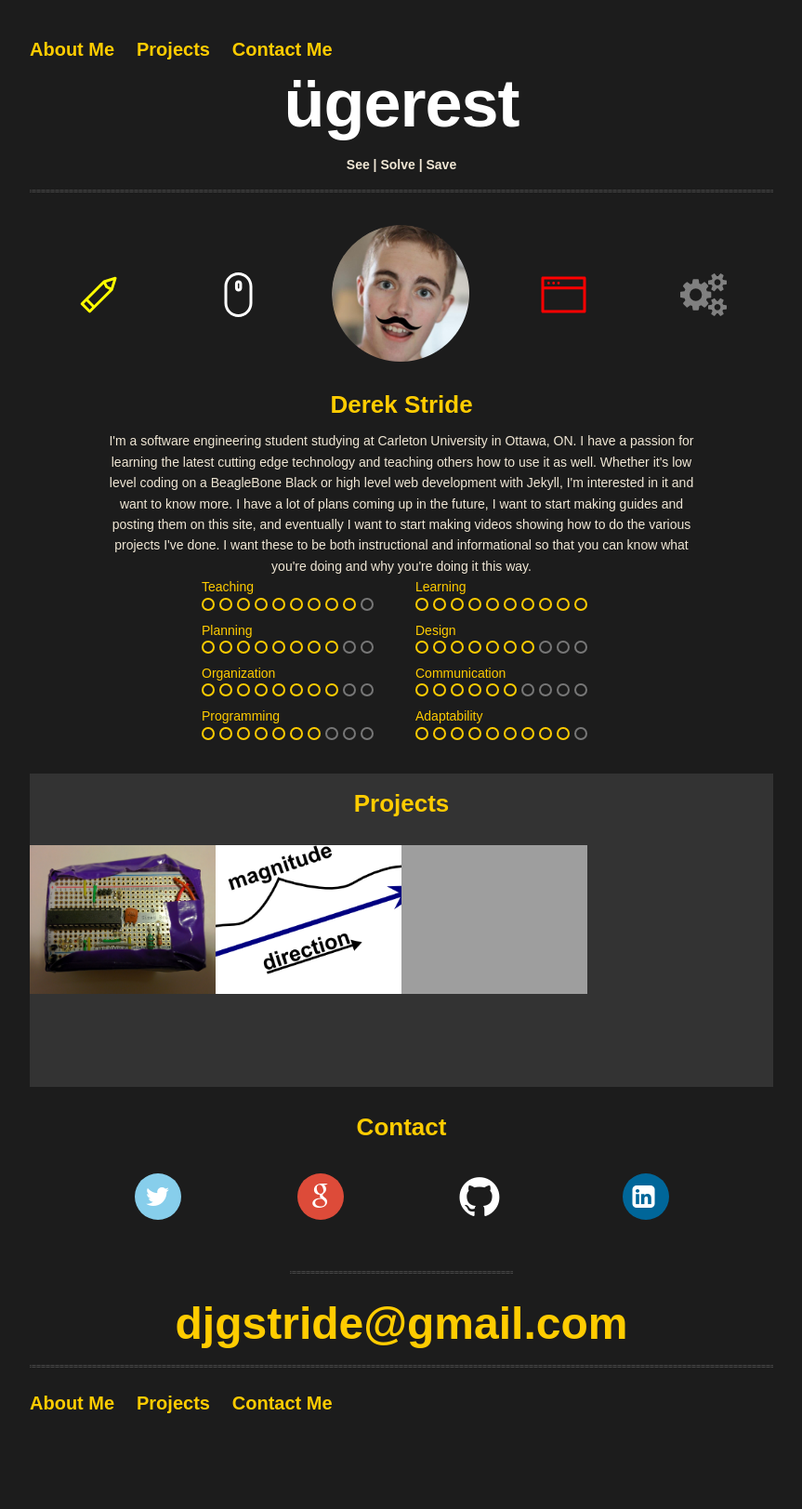
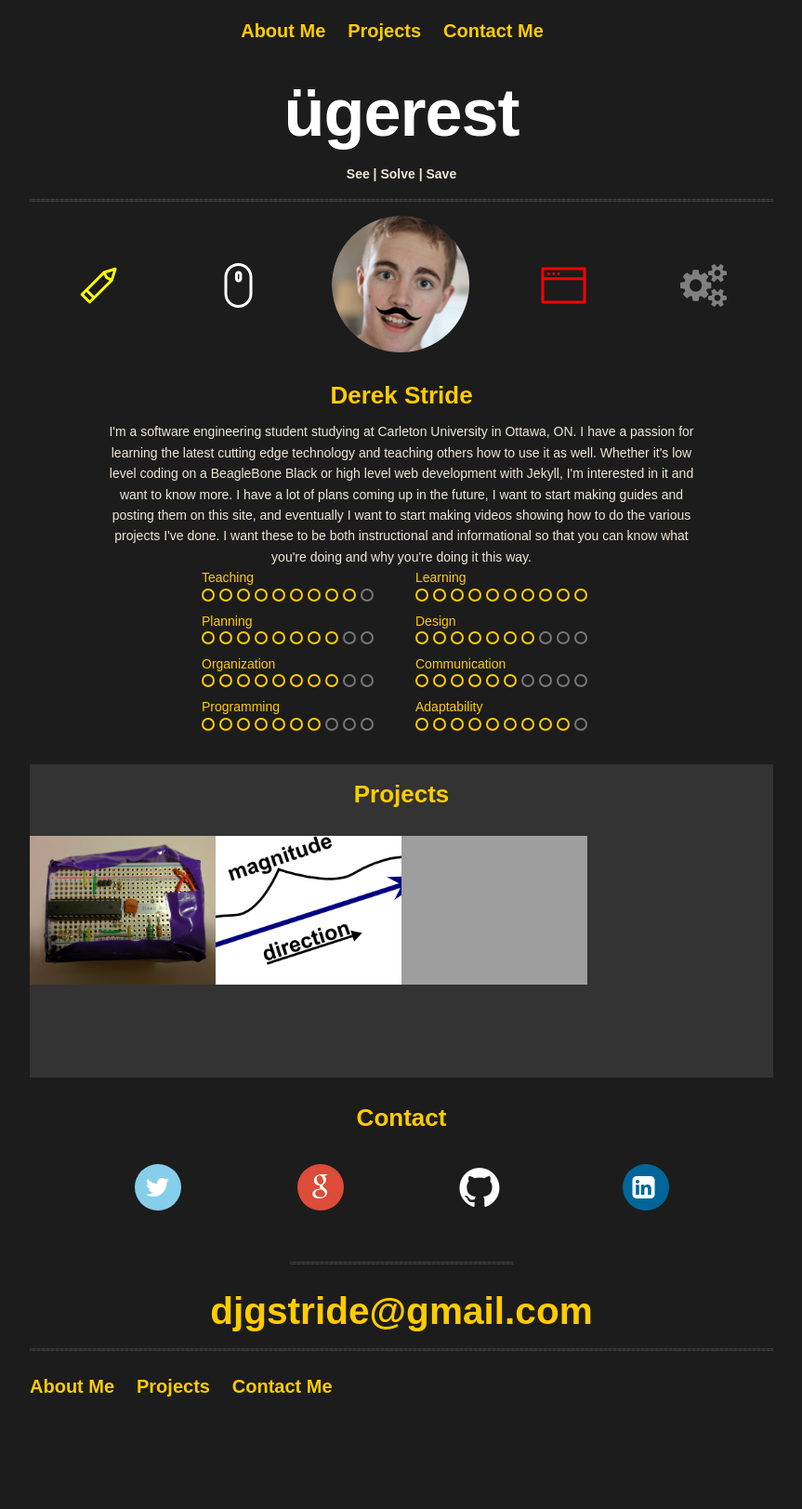
Before and after one commit to DerekStride/DerekStride.github.io, a Jekyll site: the page built from index.html, in a window 1280 px wide. Shown: the whole page at 93% size, without its empty margins (208-1071 px from the left). Built offline with Jekyll 4.4.1, drawn with Linux system fonts in a browser that asks for light colours; grey boxes are pictures that could not be loaded.

Commit message:
Fit text installed, kinda fincky though

```diff
--- a/_includes/footer.html
+++ b/_includes/footer.html
@@ -1,5 +1,5 @@
 <footer>
-  <div class="lockup">
+  <div class="footer-lockup">
     <hr>
 
     <div class="sub-menu">
--- a/_includes/header.html
+++ b/_includes/header.html
@@ -1,6 +1,6 @@
 <header>
 
-  <div class="lockup">
+  <div class="header-lockup">
     <div class="sub-menu">
       <nav>
 
--- a/assets/css/3-modules/_footer.sass
+++ b/assets/css/3-modules/_footer.sass
@@ -4,7 +4,7 @@
   background-size: cover
 
 
-.lockup
+.footer-lockup
   margin: 20px 0 10px 0
   +clearfix
 
--- a/assets/css/3-modules/_header.sass
+++ b/assets/css/3-modules/_header.sass
@@ -3,20 +3,22 @@
   background:       $bg-color
   background-size:  cover
 
-.lockup
-  margin-bottom: 10px
+.header-lockup
   +clearfix
 
   .sub-menu
+    margin:   0 auto
     nav
-      float:    left
+      text-align: center
       a
         @extend %smallLinkFont
         display: inline-block
+        margin: 12px 20px 0 0
 
   h1
     text-align: center
-    margin-bottom: 20px
+    margin-top:     30px
+    margin-bottom:  20px
     color: white
     clear: both
     padding-top: 5px
@@ -26,10 +28,3 @@
     font:
       weight: 700
     line-height: 1
-
-@media (max-width: 640px)
-  .sub-menu
-    nav
-      float: none
-      text-align: center
-      //padding-top:  30px
--- a/assets/js/functions.js
+++ b/assets/js/functions.js
@@ -1,5 +1,7 @@
 $(function() {
   smoothScroll(450);
+  $("header h1").fitText(1, { minFontSize: '45px', maxFontSize: '72px' });
+  $(".biglink").fitText(1.2, { minFontSize: '20px', maxFontSize: '48px' });
 });
 
 // code swap funciton
@@ -29,3 +31,36 @@
       }
   });
 }
+
+(function( $ ){
+
+  $.fn.fitText = function( kompressor, options ) {
+
+    // Setup options
+    var compressor = kompressor || 1,
+        settings = $.extend({
+          'minFontSize' : Number.NEGATIVE_INFINITY,
+          'maxFontSize' : Number.POSITIVE_INFINITY
+        }, options);
+
+    return this.each(function(){
+
+      // Store the object
+      var $this = $(this);
+
+      // Resizer() resizes items based on the object width divided by the compressor * 10
+      var resizer = function () {
+        $this.css('font-size', Math.max(Math.min($this.width() / (compressor*10), parseFloat(settings.maxFontSize)), parseFloat(settings.minFontSize)));
+      };
+
+      // Call once to set.
+      resizer();
+
+      // Call on resize. Opera debounces their resize by default.
+      $(window).on('resize.fittext orientationchange.fittext', resizer);
+
+    });
+
+  };
+
+})( jQuery );
```
